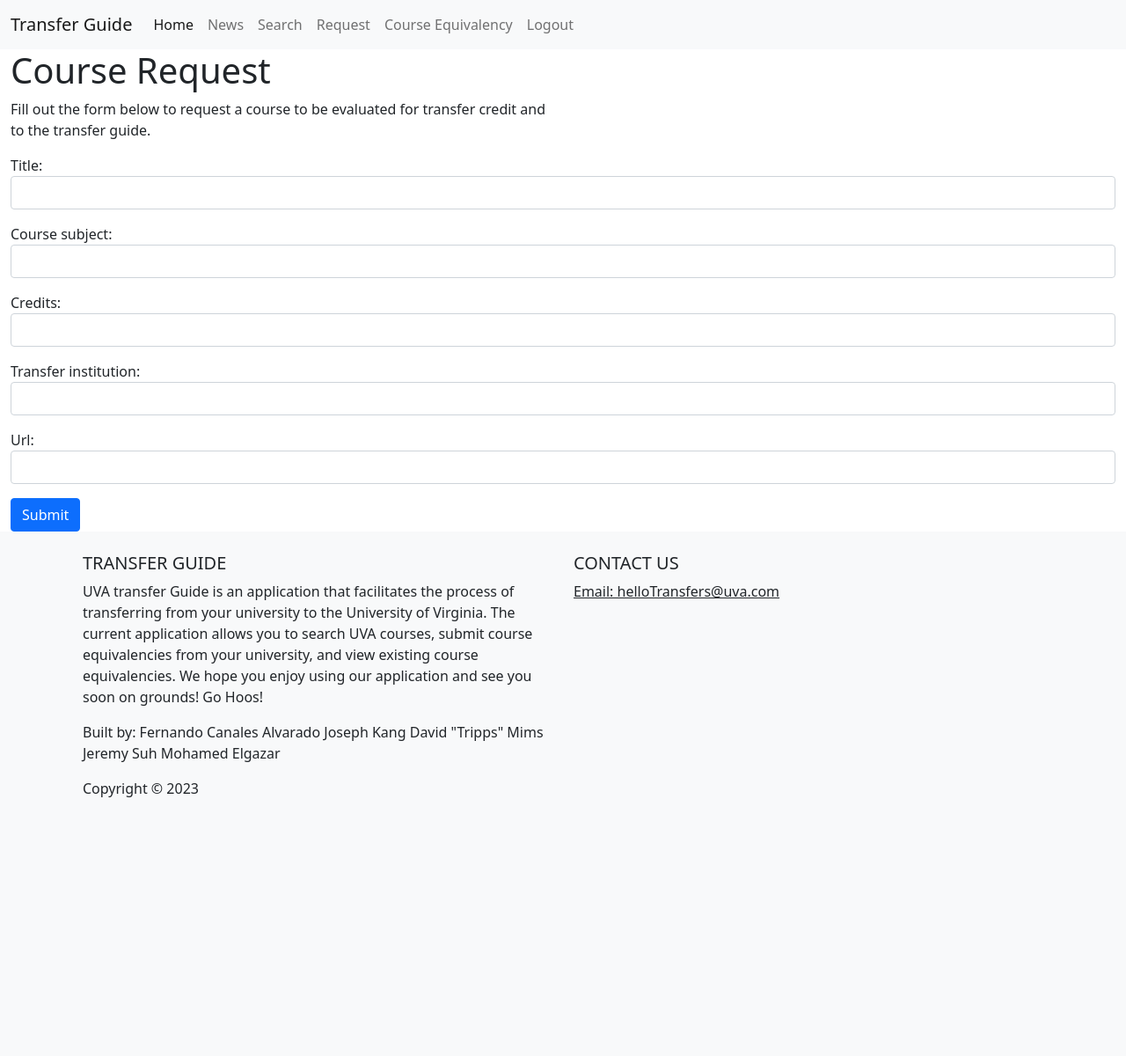
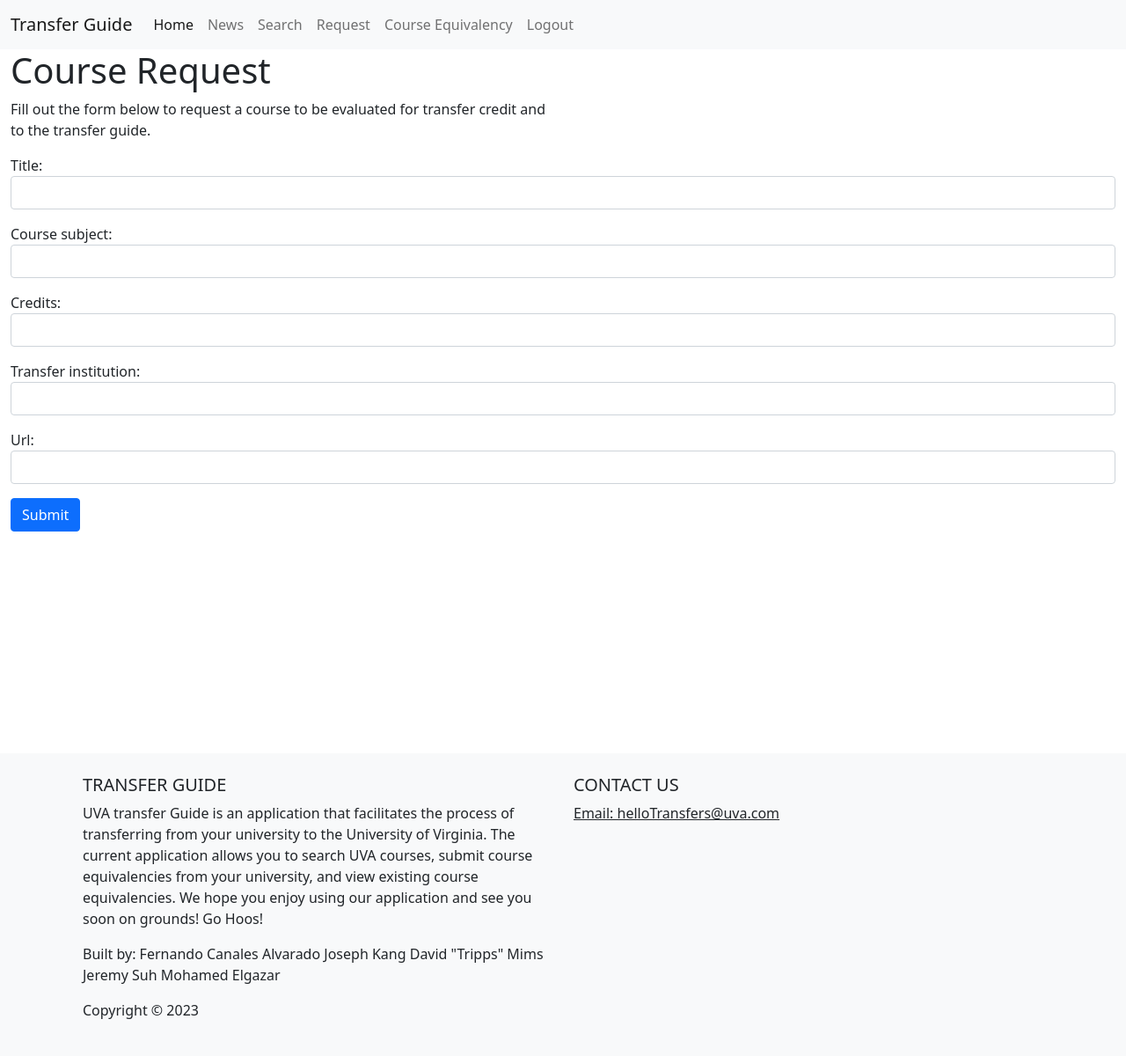
Before and after one commit to DTHM3/TransferGuide, a Django app: page /guide/course-request/ in a window 1280 px wide. Shown: the whole page at 88% size. Before the commit the page ends 906 px from the top, so only its background shows below. Run offline with Django 4.2, Linux system fonts and the light colour scheme; the visitor is signed in with stand-in values (Sample User, id 1); some libraries are stand-ins or nearby versions.

Commit message:
Footer fix

```diff
--- a/transferguideApp/templates/transferguideApp/index.html
+++ b/transferguideApp/templates/transferguideApp/index.html
@@ -43,6 +43,7 @@
 </head>
 
 <body>
+  <div style="position: relative; min-height: 100vh;">
   {% block content %}
 
   <!--{% if user.is_authenticated %}-->
@@ -55,6 +56,7 @@
 
 
   {% endblock %}
+  </div>
 </body>
 
 <!--footer tutorial citation: https://www.youtube.com/watch?v=4UT2r2MAJKY-->
```
Lines whose indentation alone changed are shown as unchanged.
